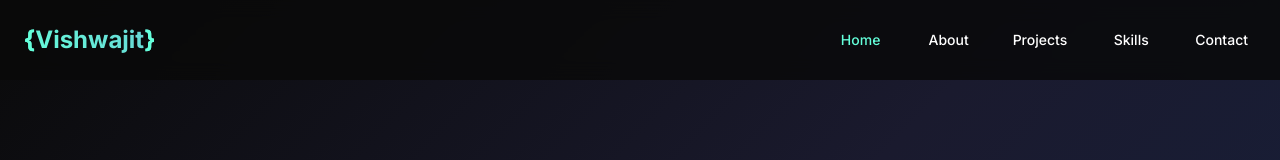
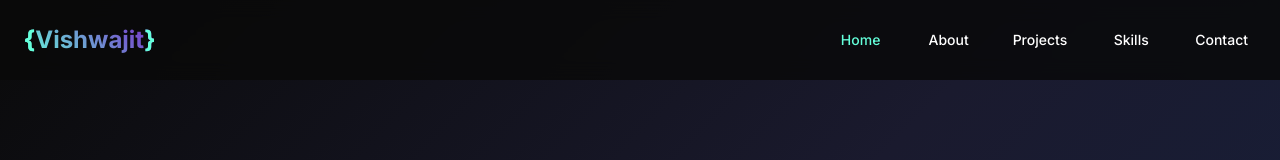
Before and after one commit to Vishwajit8521/My-Portfolio, a React (Create React App) app in the folder client/: page / in a window 1280 px wide. Shown: the top 160 px of the page. Built offline with nearby package versions, Linux system fonts and the light colour scheme.

Commit message:
Updated project files with new changes

```diff
--- a/client/src/components/Navbar.js
+++ b/client/src/components/Navbar.js
@@ -147,7 +147,13 @@ const Navbar = () => {
         <Toolbar>
           <Box
             onClick={() => scrollToSection('#home')}
-            sx={{ textDecoration: 'none', flexGrow: 1, cursor: 'pointer' }}
+            sx={{
+              textDecoration: 'none',
+              flexGrow: 1,
+              cursor: 'pointer',
+              display: 'inline-flex',
+              width: 'auto'
+            }}
           >
             <Logo>
               <span className="bracket">{'{'}</span>
```
